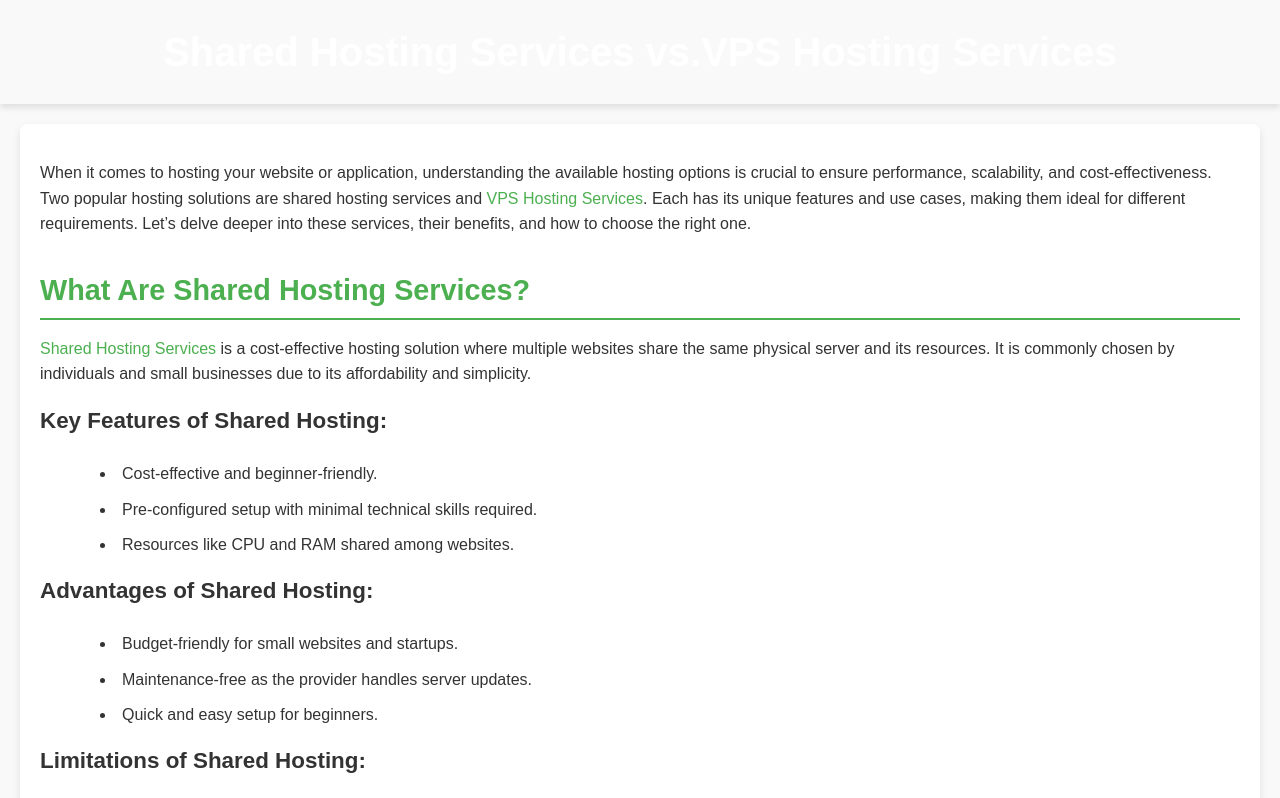
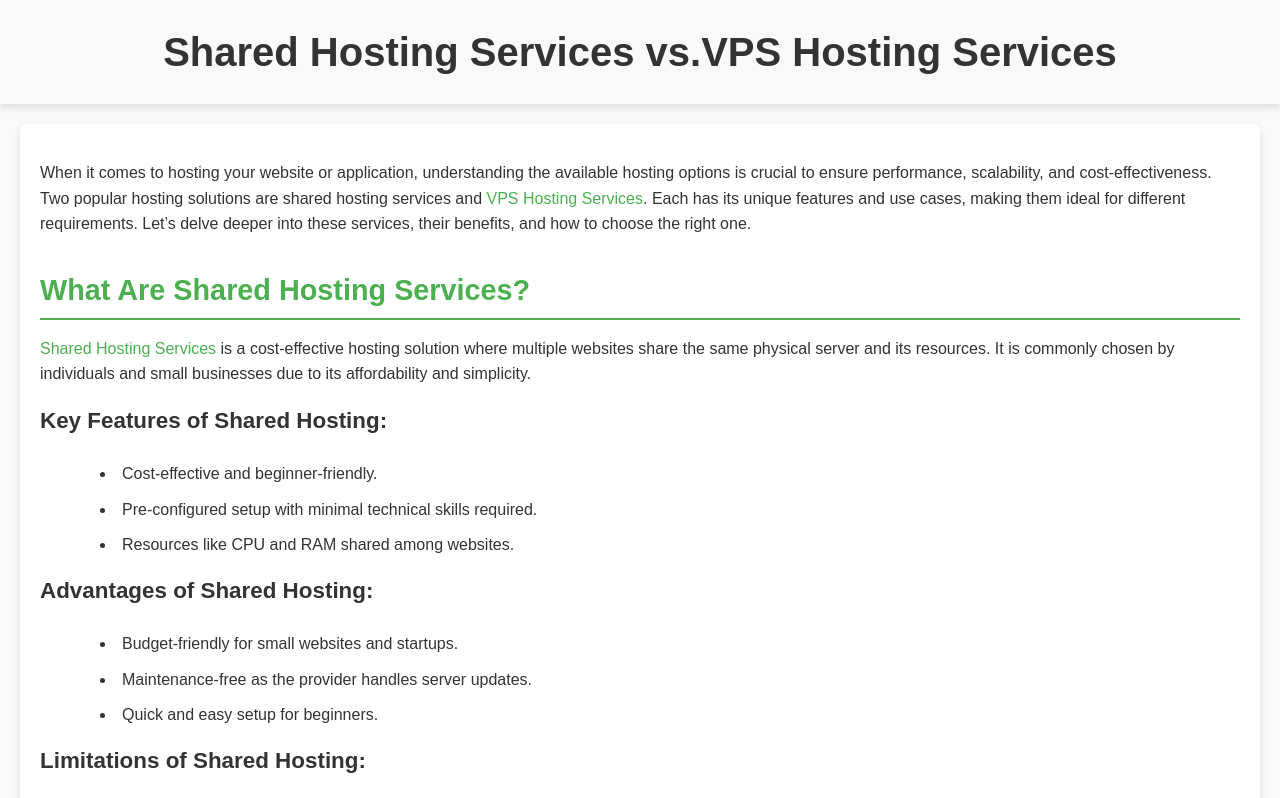
Before and after one commit to roberthinsom/VPS-hosting-services-render, a plain HTML site: page index.html in a window 1280 px wide. Shown: the top 798 px of the page. Drawn offline with Linux system fonts and the light colour scheme.

Commit message:
Update index.html

```diff
--- a/index.html
+++ b/index.html
@@ -19,7 +19,7 @@
 
         header {
 
-            color: #fff;
+            color: ;
             padding: 20px 0;
             text-align: center;
             box-shadow: 0 4px 6px rgba(0, 0, 0, 0.1);
```
